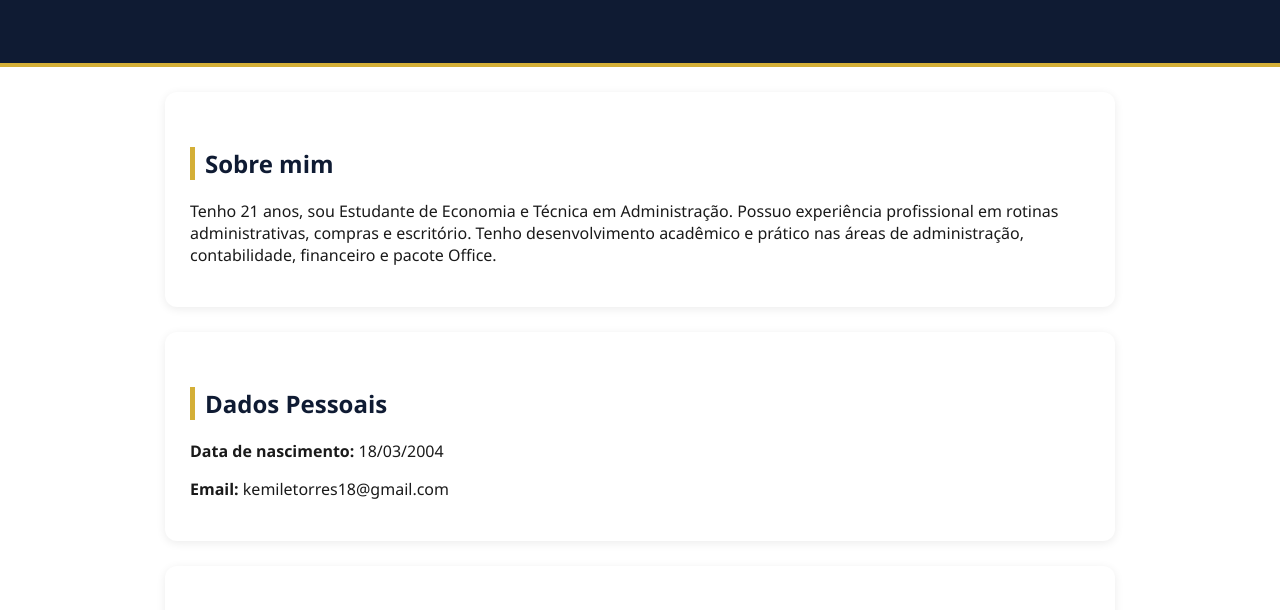
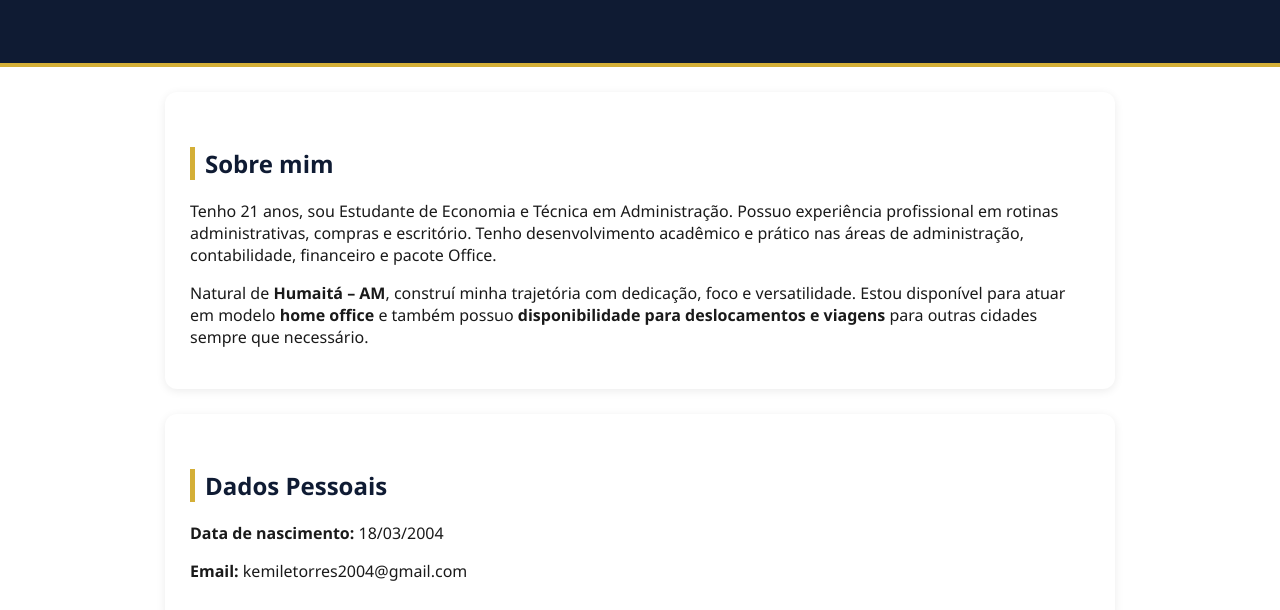
Before and after one commit to kemiletorres18/kemilecarvalho.github.io, a plain HTML site: page index.html in a window 1280 px wide. Shown: the part 342-952 px from the top of the page. Drawn offline with Linux system fonts and the light colour scheme.

Commit message:
Revise personal details and enhance profile sections
Updated personal information and added new content.

```diff
--- a/index.html
+++ b/index.html
@@ -83,13 +83,20 @@
         Tenho 21 anos, sou Estudante de Economia e Técnica em Administração.
         Possuo experiência profissional em rotinas administrativas, compras e escritório.
         Tenho desenvolvimento acadêmico e prático nas áreas de administração, contabilidade, financeiro e pacote Office.
+
     </p>
+    <p class="text-lg leading-relaxed">
+Natural de <strong>Humaitá – AM</strong>, construí minha trajetória com dedicação, foco e versatilidade.
+Estou disponível para atuar em modelo <strong>home office</strong> e também possuo
+<strong>disponibilidade para deslocamentos e viagens</strong> para outras cidades sempre que necessário.
+</p>
+<p class="text-lg leading-relaxed mt-4">
 </section>
 
 <section>
     <h2>Dados Pessoais</h2>
     <p><strong>Data de nascimento:</strong> 18/03/2004</p>
-    <p><strong>Email:</strong> kemiletorres18@gmail.com</p>
+    <p><strong>Email:</strong> kemiletorres2004@gmail.com</p>
 </section>
 
 <section>
@@ -128,4 +135,5 @@
 </section>
 
 </body>
+
 </html>
```
